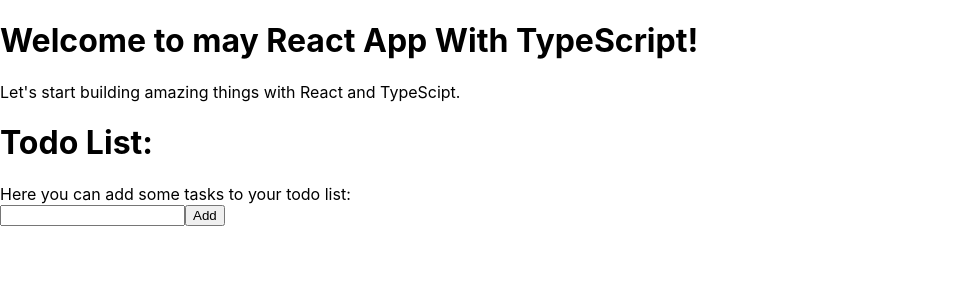
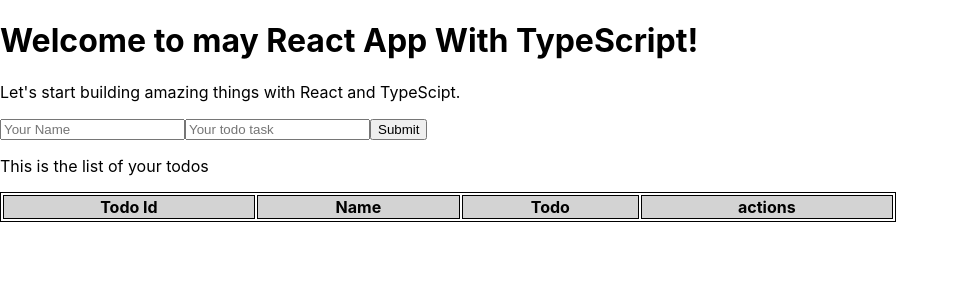
Before and after one commit to elahe-mp/my-react-app, a React (Create React App) app: page / in a window 1280 px wide. Shown: the top 300 px of the page, without its empty margins (0-959 px from the left). Built offline with nearby package versions, Linux system fonts and the light colour scheme.

Commit message:
First Commit

```diff
--- a/package.json
+++ b/package.json
@@ -12,6 +12,7 @@
     "@types/react-dom": "^18.2.4",
     "react": "^18.2.0",
     "react-dom": "^18.2.0",
+    "react-router-dom": "^6.11.2",
     "react-scripts": "5.0.1",
     "typescript": "^4.9.5",
     "web-vitals": "^2.1.4"
--- a/src/App.css
+++ b/src/App.css
@@ -36,3 +36,18 @@
     transform: rotate(360deg);
   }
 }
+
+
+
+.todoTable{
+  width: 70%;
+  text-align: center;
+  border: 1px solid black;
+
+}
+td, th {
+  border: 1px solid black;
+}
+th{
+  background-color: lightgray;
+}
--- a/src/App.tsx
+++ b/src/App.tsx
@@ -1,15 +1,79 @@
+import { useState } from "react";
+import "./App.css";
+import TodoForm from "./Components/TodoForm";
+import TodoList from "./Components/TodoList";
 
-import './App.css';
-import TodoListApp from './Pages/TodoListApp';
+export interface ITodo {
+  todoId: number;
+  todoText: string;
+  todoName: string;
+}
 
-function App() {
+const App: React.FC = () => {
+  const [todoItem, setTodoItem] = useState({ name: "", todo: "" });
+  const [todoList, setTodoList] = useState<ITodo[]>([]);
+  const [currentId, setCurrentId] = useState(1);
+  const [selectedId, setSelectedId] = useState<number | null>(null);
+
+  const addTodo = (todo: { name: string; todo: string }) => {
+    if (selectedId !== null) {
+      //Edithing an existing todo
+      const updatedTodoList = todoList.map((todoItem) =>
+        todoItem.todoId === selectedId
+          ? { ...todoItem, todoText: todo.todo, todoName: todo.name }
+          : todoItem
+      );
+      setTodoList(updatedTodoList);
+      setTodoItem({ name: "", todo: "" });
+      setSelectedId(null);
+    } else {
+      //adding a new todo
+      const newTodo: ITodo = {
+        todoId: currentId,
+        todoText: todo.todo,
+        todoName: todo.name,
+      };
+      setTodoList([...todoList, newTodo]);
+      setCurrentId(currentId + 1);
+    }
+  }
+
+
+  const handleDelete = (todoId: number) => {
+    const updatedTodoList = todoList.filter((todo) => todo.todoId !== todoId);
+    setTodoList(updatedTodoList);
+  };
+
+  const handleEdit = (todoId: number) => {
+    const foundItem = todoList.find((todo) => todo.todoId === todoId);
+    // console.log("foundItem is", foundItem);
+    if (foundItem) {
+      setTodoItem({
+        name: foundItem.todoName,
+        todo: foundItem.todoText,
+      }); // By this code we can see the selected data in the form
+      setSelectedId(foundItem.todoId);
+      // console.log(selectedId);
+    }
+  };
+
   return (
     <div>
       <h1>Welcome to may React App With TypeScript!</h1>
       <p>Let's start building amazing things with React and TypeScipt.</p>
-      <TodoListApp />
+      <TodoForm
+        todoItem={todoItem}
+        setTodoItem={setTodoItem}
+        addTodo={addTodo}
+        selectedId={selectedId}
+      />
+      <TodoList
+        todoList={todoList}
+        handleDelete={handleDelete}
+        handleEdit={handleEdit}
+      />
     </div>
   );
-}
+};
 
 export default App;
--- a/src/Components/TodoForm.tsx
+++ b/src/Components/TodoForm.tsx
@@ -1,39 +1,55 @@
-import { useState } from "react";
 
-interface ITodoForm{
-    addTodo: (todoItem:{ todo: string, id: number }) => void;
+
+interface ITodoForm {
+  addTodo: (todo: { name: string, todo: string }) => void;
+  todoItem: { name: string, todo: string };
+  setTodoItem: (todoItem: { name: string, todo: string }) => void;
+  selectedId: null| number,
 }
 
-const TodoForm: React.FC<ITodoForm> = ({ addTodo }) => {
-    const [todoItem, setTodoItem] = useState({todo:'', id:0});
 
-    const handleSubmit = (e: React.FormEvent) => {
-        e.preventDefault();
-        setTodoItem((prevTodoItem) => ({
-            todo: "",
-            id: prevTodoItem.id + 1,
-           }));
-        addTodo(todoItem);
-    }
+const TodoForm: React.FC<ITodoForm> = (props) => {
+  const { addTodo, setTodoItem, todoItem, selectedId } = props;
 
+  const handleChange: React.ChangeEventHandler<HTMLInputElement> = (e) => {
+    //insteadof const handleChange: React.ChangeEventHandler<HTMLInputElement> I could write (e: React.ChangeEvent<HTMLInputElement>)
+    setTodoItem({ ...todoItem, [e.target.name]: e.target.value }); // [e.target.name]:e.target.value s an object property shorthand syntax that dynamically sets a new property on the object using the value of e.target.name as the property name and e.target.value as the property value.
+    console.log("Todo Value is", todoItem);
+  };
 
-    return (
+  const handleSubmit: React.FormEventHandler<HTMLFormElement> = (e) => {
+    e.preventDefault(); /* This prevents the webpage to be refreshed so that the current data is visible*/
+    console.log("TodoValue On submit", todoItem); // we see the data at the moment of submitting not the new value which was set
+    addTodo(todoItem);
+    setTodoItem({ name: "", todo: "" }); // This clears the value of the input field after the form is submitted.
+  };
 
-        <div>
-        Here you can add some tasks to your todo list:
-        <form onSubmit={handleSubmit} >
-            <input
-                type="text"
-                value={todoItem.todo}
-                    onChange={(e) => setTodoItem((prevTodoItem) => ({
-                        ...prevTodoItem,
-                        todo: e.target.value,
-                    }))
-                }
-            />
-            <button type="submit">Add</button>
-            </form>
-            </div>
-    );
+  return (
+    <form className="todoForm" onSubmit={handleSubmit}>
+      <input
+        type="text"
+        name="name"
+        placeholder="Your Name"
+        onChange={handleChange}
+        value={todoItem.name}
+        required
+        minLength={2}
+      />
+      <input
+        type="text"
+        name="todo" // this line makes a big difference while assigning e.target.value to a state. so be sure to add this. By assigning a unique name attribute to each input field we can distinguish between them in the handleChange function.
+        value={todoItem.todo}
+        onChange={handleChange}
+        //   onChange={e => setTodoValue(e.target.value) /*this line can used instead of above line and the related code on handleChange */
+        placeholder="Your todo task"
+        required
+        minLength={2}
+      />
+
+      <button type="submit">{selectedId === null ? "Submit" : "Update"}</button>
+      {/* <button type="reset"> Reset</button>  this line still does not work */}
+    </form>
+  );
 };
+
 export default TodoForm;
--- a/src/Components/TodoList.tsx
+++ b/src/Components/TodoList.tsx
@@ -1,21 +1,42 @@
+import { ITodo } from "../App";
+// interface ITodo {
+//     id: number;
+//     text: string;
+// }
 
 interface ITodoList {
-    todos: {
-        id: number,
-        todo: string
-    }[];
-
+    todoList: ITodo[];
+    handleDelete: (todoId: number) => void;
+    handleEdit: (todoId: number) => void;
 }
 
-const TodoList: React.FC<ITodoList> = ({todos}) => {
-    return (
-      <ul>
-        {todos.map((todo, id) => (
-          <li key={`todo-${id}`}>
-            id {`todo-${id}`} with the Todo name `{todo.todo}`{" "}
-          </li>
+const TodoList: React.FC<ITodoList> = ({ todoList, handleDelete, handleEdit }) => {
+
+
+  return (
+    <>
+      <p>This is the list of your todos</p>
+      <table className="todoTable">
+        <tr>
+          <th>Todo Id</th>
+          <th>Name</th>
+          <th>Todo</th>
+          <th>actions</th>
+        </tr>
+        {todoList.map(({ todoId, todoText, todoName }) => (
+          <tr key={`${todoText}-${todoId}`}>
+            <td>{todoId}</td>
+            <td>{todoName}</td>
+            <td>{todoText}</td>
+            <td>
+              <button type="button" onClick={()=>handleEdit(todoId)}>Edit</button>
+              {/*  this part is not yet activated*/}
+              <button type="button" onClick={()=>handleDelete(todoId)}>Delete</button>
+            </td>
+          </tr>
         ))}
-      </ul>
-    );
+      </table>
+    </>
+  );
 };
 export default TodoList;
--- a/src/Pages/TodoListApp.tsx
+++ /dev/null
@@ -1,20 +0,0 @@
-import { useState } from "react";
-import TodoForm from "../Components/TodoForm";
-import TodoList from "../Components/TodoList";
-
-const TodoListApp: React.FC = () => {
-    const [todos, setTodos] = useState([] as { todo: string;  id: number}[]);
-
-    const addTodo = (todoItem: { todo: string; id: number }) => {
-      setTodos([...todos, todoItem]);
-    };
-
-    return (
-        <div>
-            <h1>Todo List:</h1>
-            <TodoForm addTodo={addTodo} />
-            <TodoList todos={todos} />
-        </div>
-    )
-}
-export default TodoListApp;
--- a/src/index.tsx
+++ b/src/index.tsx
@@ -3,17 +3,15 @@ import ReactDOM from 'react-dom/client';
 import './index.css';
 import App from './App';
 import reportWebVitals from './reportWebVitals';
-
-const root = ReactDOM.createRoot(
+import { BrowserRouter as Router } from "react-router-dom";const root = ReactDOM.createRoot(
   document.getElementById('root') as HTMLElement
 );
 root.render(
-  <React.StrictMode>
-    <App />
-  </React.StrictMode>
+  <Router>
+    <React.StrictMode>
+      <App />
+    </React.StrictMode>
+  </Router>
 );
 
-// If you want to start measuring performance in your app, pass a function
-// to log results (for example: reportWebVitals(console.log))
-// or send to an analytics endpoint. Learn more: https://bit.ly/CRA-vitals
 reportWebVitals();
--- a/tsconfig.json
+++ b/tsconfig.json
@@ -22,5 +22,6 @@
   },
   "include": [
     "src"
+
   ]
 }
```
Also changed, not shown: 2 other files (tests, documents, lock files or other folders).
